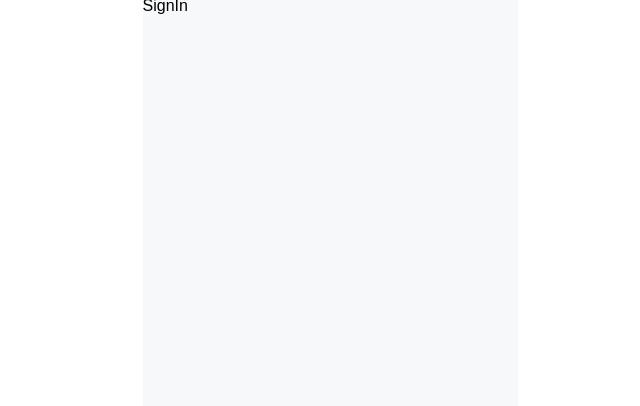
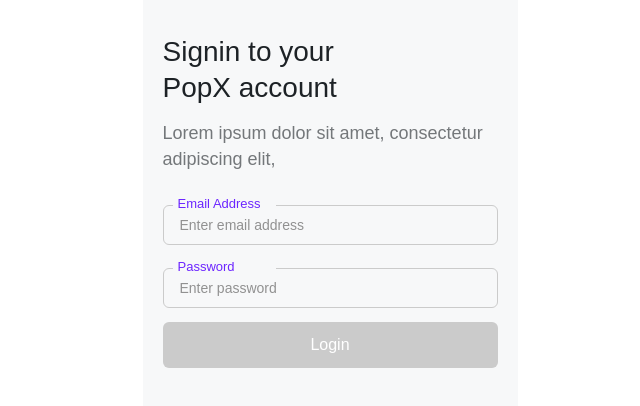
Before and after one commit to HarshalMargaj/educase-assignment-harshal-margaj, a React (Vite) app: page /sign-in in a window 1280 px wide. Shown: the top 406 px of the page, without its empty margins (310-950 px from the left). Built offline with nearby package versions, Linux system fonts and the light colour scheme.

Commit message:
feat: implement login page with reusable Input component

```diff
--- a/src/components/Button.jsx
+++ b/src/components/Button.jsx
@@ -1,10 +1,11 @@
 import React from "react";
 import { Link } from "react-router-dom";
 
-const Button = ({ children, className, to }) => {
+const Button = ({ children, className, to, disabled = false }) => {
 	return (
 		<Link to={`/${to}`}>
 			<button
+				disabled={disabled}
 				className={`p-[6px] rounded-[6px] text-[16px] font-medium h-[46px] cursor-pointer w-full ${className}`}
 			>
 				{children}
--- /dev/null
+++ b/src/components/Input.jsx
@@ -0,0 +1,26 @@
+import React from "react";
+
+const Input = ({ id, placeholder, label, type = "text", onChange, value }) => {
+	return (
+		<div className="relative border-[1px] border-[#CBCBCB] rounded-[6px]  h-[40px] box-border">
+			<div className="px-[16px] py-[6px] flex items-center h-full">
+				<input
+					type={type}
+					id={id}
+					placeholder={placeholder}
+					className="block mb-0 border-none outline-none w-full h-full placeholder:text-[#919191] placeholder:text-[14px] "
+					value={value}
+					onChange={onChange}
+				/>
+			</div>
+			<label
+				htmlFor={id}
+				className="absolute -top-[12px] left-[9px] w-[103px] px-[5px] bg-[#F7F8F9] text-[#6C25FF] text-[13px] font-normal "
+			>
+				{label}
+			</label>
+		</div>
+	);
+};
+
+export default Input;
--- a/src/pages/SignIn.jsx
+++ b/src/pages/SignIn.jsx
@@ -1,7 +1,67 @@
-import React from "react";
+import React, { useState } from "react";
+
+import Button from "../components/Button";
+import Input from "../components/Input";
 
 const SignIn = () => {
-	return <div>SignIn</div>;
+	const [userInput, setUserInput] = useState({
+		email: "",
+		password: "",
+	});
+
+	return (
+		<div className="px-[20px] py-[40px] space-y-[33px]">
+			<div className="space-y-[14px]">
+				<div className="text-[#1D2226] font-medium text-[28px] leading-[36px]">
+					Signin to your <br />
+					PopX account
+				</div>
+				<div className="text-[#1D2226] opacity-60 text-[18px] leading-[26px]">
+					Lorem ipsum dolor sit amet, consectetur adipiscing elit,
+				</div>
+			</div>
+			<div className="space-y-[14px]">
+				<div className="space-y-[23px]">
+					<Input
+						id="email"
+						placeholder="Enter email address"
+						label="Email Address"
+						value={userInput.email}
+						onChange={e =>
+							setUserInput({
+								...userInput,
+								email: e.target.value,
+							})
+						}
+					/>
+					<Input
+						id="password"
+						placeholder="Enter password"
+						label="Password"
+						type="password"
+						value={userInput.password}
+						onChange={e =>
+							setUserInput({
+								...userInput,
+								password: e.target.value,
+							})
+						}
+					/>
+				</div>
+				<Button
+					to="profile"
+					disabled={!userInput.email || !userInput.password}
+					className={`${
+						userInput.email && userInput.password
+							? "bg-[#6C25FF]"
+							: "bg-[#CBCBCB]"
+					} text-[#FFFFFF] transition-all`}
+				>
+					Login
+				</Button>
+			</div>
+		</div>
+	);
 };
 
 export default SignIn;
--- a/src/pages/SignUp.jsx
+++ b/src/pages/SignUp.jsx
@@ -1,7 +1,7 @@
 import React from "react";
 
 const SignUp = () => {
-	return <div>SignUp</div>;
+	return <div>signup</div>;
 };
 
 export default SignUp;
```
